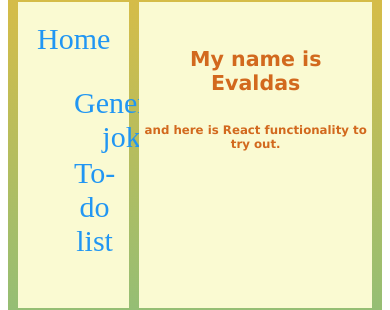
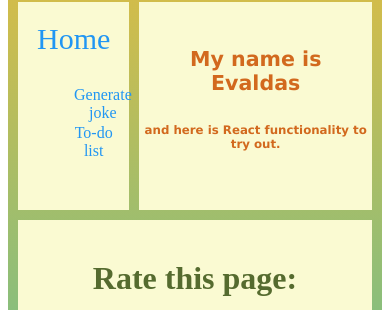
Before and after one commit to prevaldas/React-SPA, a React (Create React App) app: page / in a window 390 px wide. Shown: the part 199-509 px from the top of the page. Built offline with nearby package versions, Linux system fonts and the light colour scheme; no server answers.

Commit message:
media for nav li

```diff
--- a/public/styles.css
+++ b/public/styles.css
@@ -33,10 +33,11 @@ html {
   margin-top: 5%;
 }
 
-/* @media only screen and (min-width: 900px) {
+@media only screen and (max-width: 900px) {
   .nav li {
-    font-size: 1.5rem;
-  } */
+    font-size: 1rem;
+  }
+}
 
 /* CLASSCOMP */
 
```
